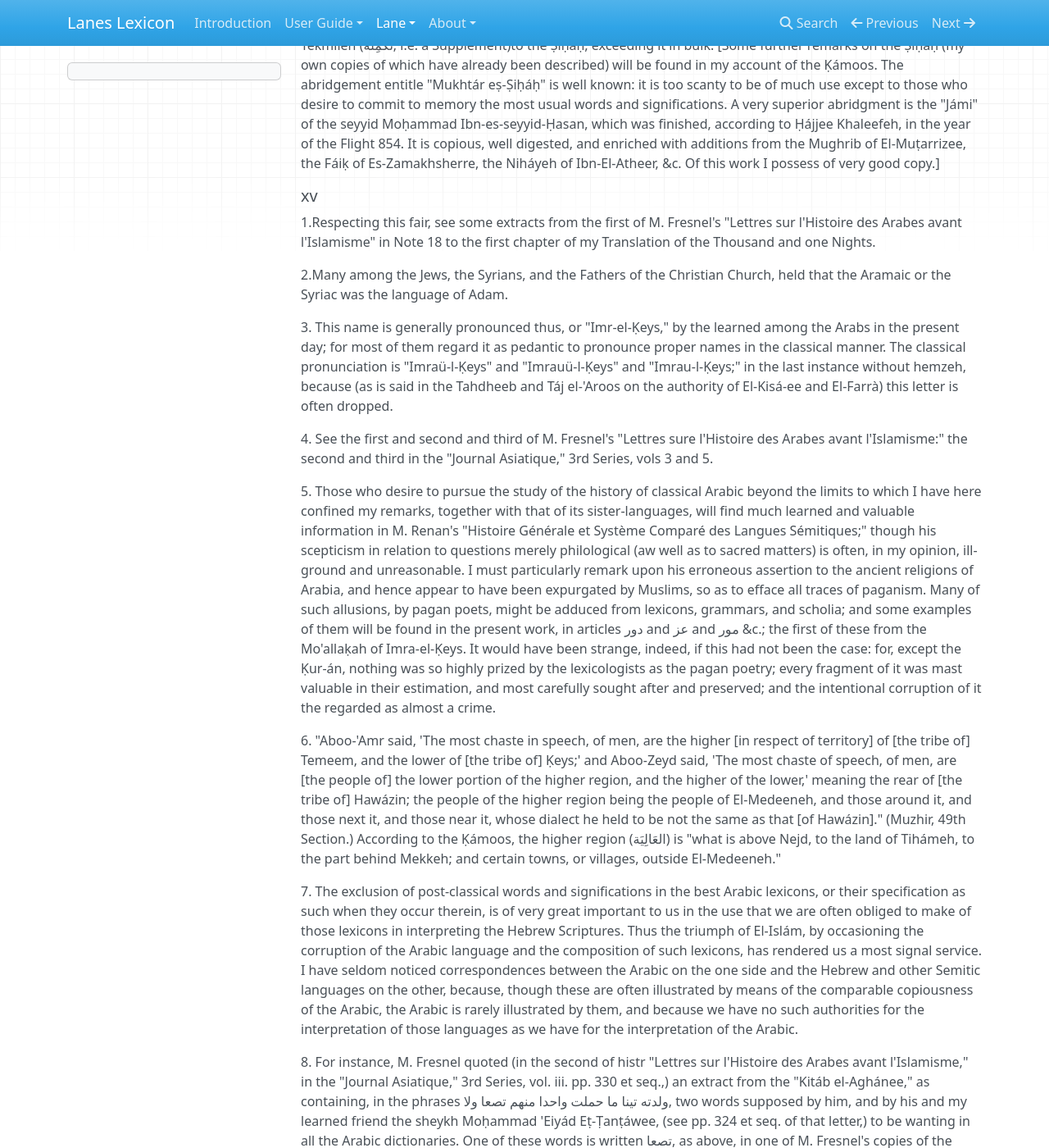
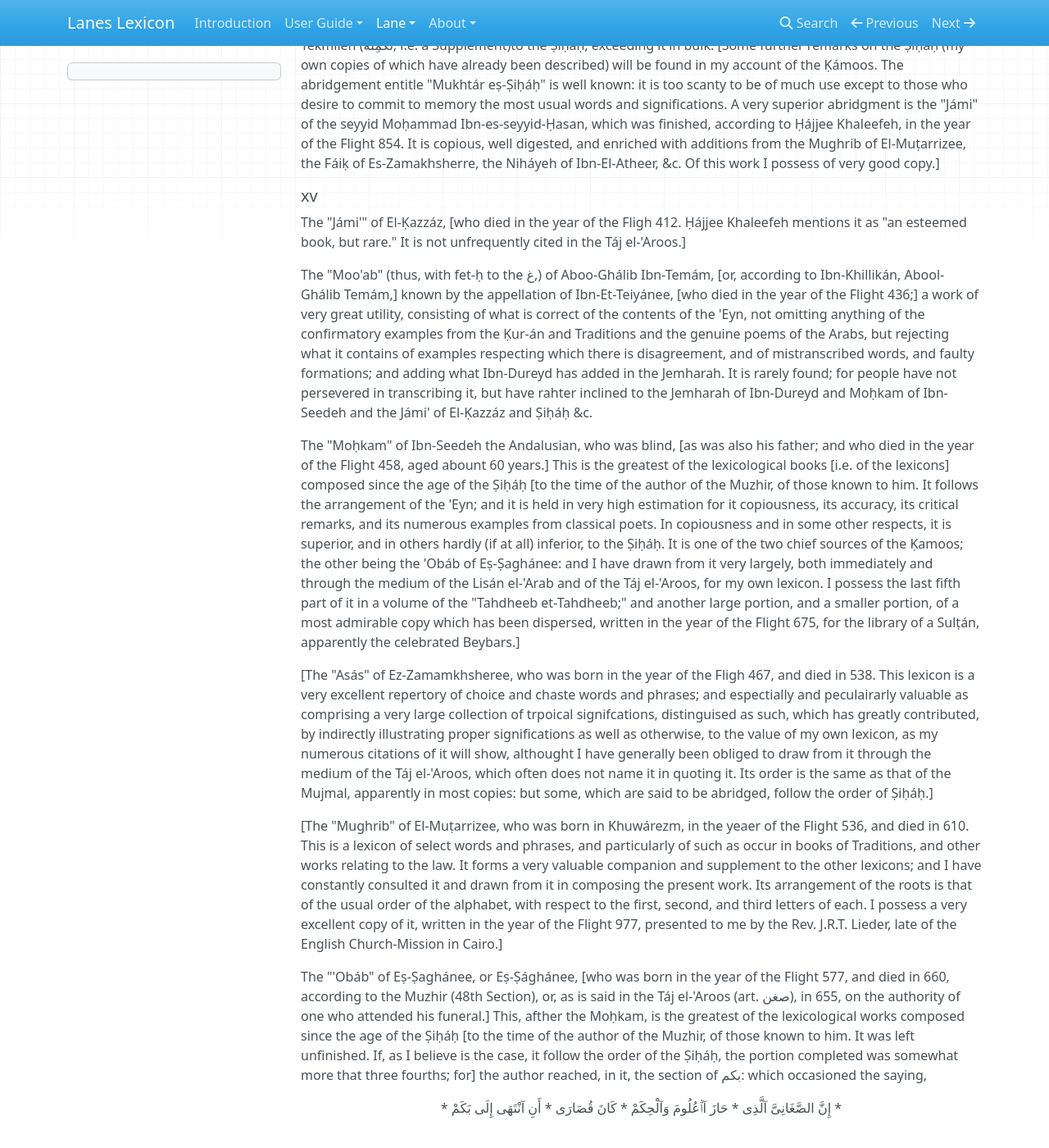
Before and after one commit to laneslexicon/lexicon, an MkDocs documentation site: the page built from docs/lane/preface.md, in a window 1280 px wide and 1400 px high, scrolled down 10537 px. Shown: the whole window at 82% size. Built offline with MkDocs 1.6.1, drawn with Linux system fonts in a browser that asks for light colours; nearby versions of some CDN libraries; old or Windows-style settings are respelled for this version of MkDocs.

Commit message:
page 15 added

```diff
--- a/docs/lane/preface.md
+++ b/docs/lane/preface.md
@@ -84,6 +84,27 @@
 
 #####xv
 
+The "Jámi'" of El-Ḳazzáz, [who died in the year of the Fligh 412. Ḥájjee Khaleefeh mentions it as "an esteemed book, but rare." It is not unfrequently cited in the Táj el-'Aroos.]
+
+The "Moo'ab" (thus, with fet-ḥ to the غ,) of Aboo-Ghálib Ibn-Temám, [or, according to Ibn-Khillikán, Abool-Ghálib Temám,] known by the appellation of Ibn-Et-Teiyánee, [who died in the year of the Flight 436;] a work of very great utility, consisting of what is correct of the  contents of the 'Eyn, not omitting anything of the confirmatory examples from the Ḳur-án and Traditions and the genuine poems of the Arabs, but rejecting what it contains of examples respecting which there is disagreement, and of mistranscribed words, and faulty formations; and adding what Ibn-Dureyd has added in the Jemharah. It is rarely found; for people have not persevered in transcribing it, but have rahter inclined to the Jemharah of Ibn-Dureyd and Moḥkam of Ibn-Seedeh and the Jámi' of El-Ḳazzáz and Ṣiḥáḥ &c.
+
+The "Moḥkam" of Ibn-Seedeh the Andalusian, who was blind, [as was also his father; and who died in the year of the Flight 458, aged abount 60 years.] This is the greatest of the lexicological books [i.e. of the lexicons] composed since the age of the Ṣiḥáḥ [to the time of the author of the Muzhir, of those known to him. It follows the arrangement of the 'Eyn; and it is held in very high estimation for it copiousness, its accuracy, its critical remarks, and its numerous examples from classical poets. In copiousness and in some other respects, it is superior, and in others hardly (if at all) inferior, to the Ṣiḥáḥ. It is one of the two chief sources of the Ḳamoos; the other being the 'Obáb of Eṣ-Ṣaghánee: and I have drawn from it very largely, both immediately and through the medium of the Lisán el-'Arab and of the Táj el-'Aroos, for my own lexicon. I possess the last fifth part of it in a volume of the "Tahdheeb et-Tahdheeb;" and another large portion, and a smaller portion, of a most admirable copy which has been dispersed, written in the year of the Flight 675, for the library of a Sulṭán, apparently the celebrated Beybars.]
+
+[The "Asás" of Ez-Zamamkhsheree, who was born in the year of the Fligh 467, and died in 538. This lexicon is a very excellent repertory of choice and chaste words and phrases; and espectially and peculairarly valuable as comprising a very large collection of trpoical signifcations, distinguised as such, which has greatly contributed, by indirectly illustrating proper significations as well as otherwise, to the value of my own lexicon, as my numerous citations of it will show, althought I have generally been obliged to draw from it through the medium of the Táj el-'Aroos, which often does not name it in quoting it. Its order is the same as that of the Mujmal, apparently in most copies: but some, which are said to be abridged, follow the order of Ṣiḥáḥ.]
+
+[The "Mughrib" of El-Muṭarrizee, who was born in Khuwárezm, in the yeaer of the Flight 536, and died in 610. This is a lexicon of select words and phrases, and particularly of such as occur in books of Traditions, and other works relating to the law. It forms a very valuable companion and supplement to the other lexicons; and I have constantly consulted it and drawn from it in composing the present work. Its arrangement of the roots is that of the usual order of the alphabet, with respect to the first, second, and third letters of each. I possess a very excellent copy of it, written in the year of the Flight 977, presented to me by the Rev. J.R.T. Lieder, late of the English Church-Mission in Cairo.]
+
+The "'Obáb" of Eṣ-Ṣaghánee, or Eṣ-Ṣághánee, [who was born in the year of the Flight 577, and died in 660, according to the Muzhir (48th Section), or, as is said in the Táj el-'Aroos (art. صغن), in 655, on the authority of one who attended his funeral.] This, afther the Moḥkam, is the greatest of the lexicological works composed since the age of the Ṣiḥáḥ [to the time of the author of the Muzhir, of those known to him. It was left unfinished. If, as I believe is the case, it follow the order of the Ṣiḥáḥ, the portion completed was somewhat more that three fourths; for] the author reached, in it, the section of بكم: which occasioned the saying,
+
+
+ <div align="center">
+
+               * إِنَّ الصَّغَانِىَّ  آلَّذِى  *  حَازَ آٱْعُلُومَ وَآلْحِكَمْ  * كَانَ قُصَارَى * أَنِ آنْتَهَى إِلَى بَكَمْ *
+
+ </div>
+ <br/>
+
+#####xvi
 
 
 
```
